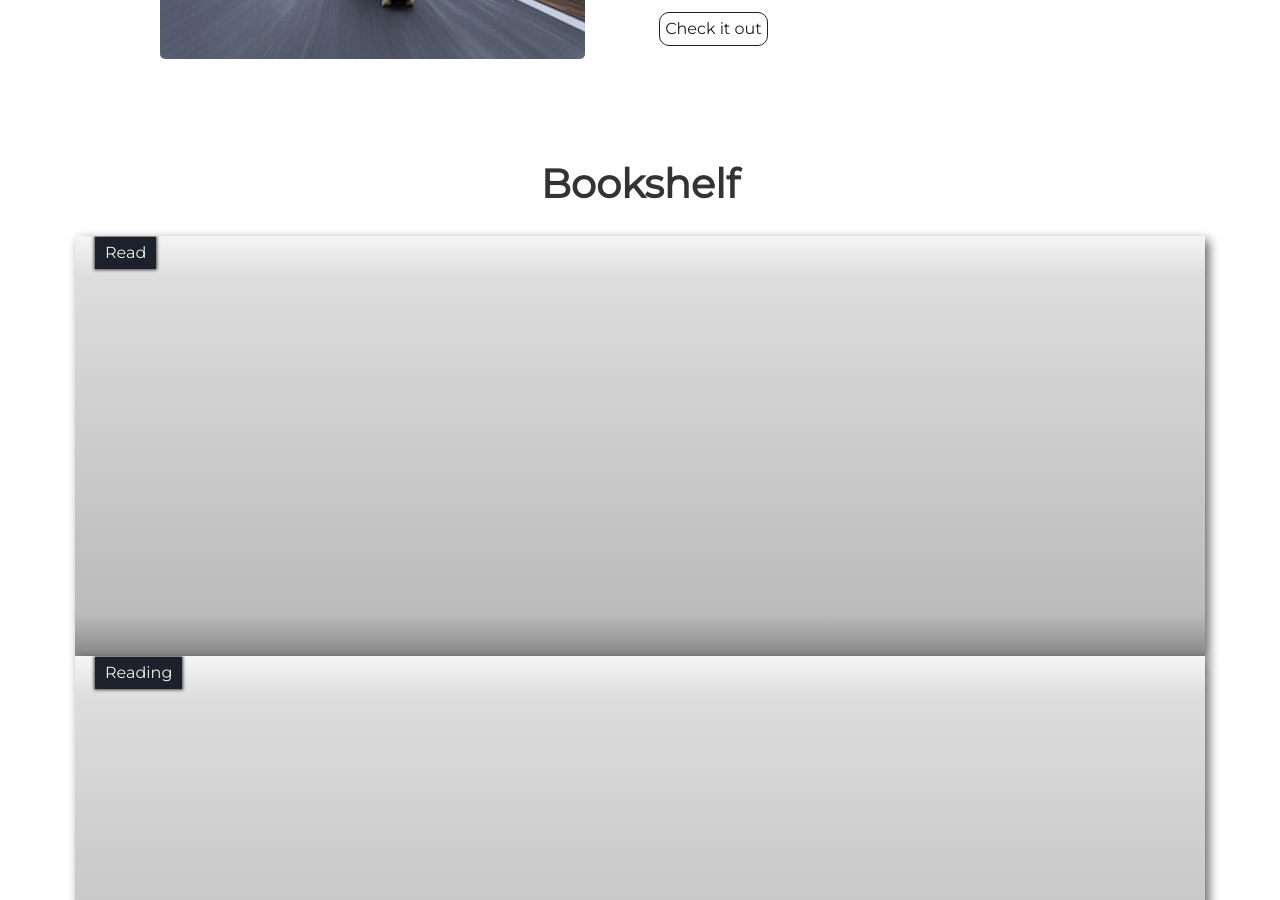
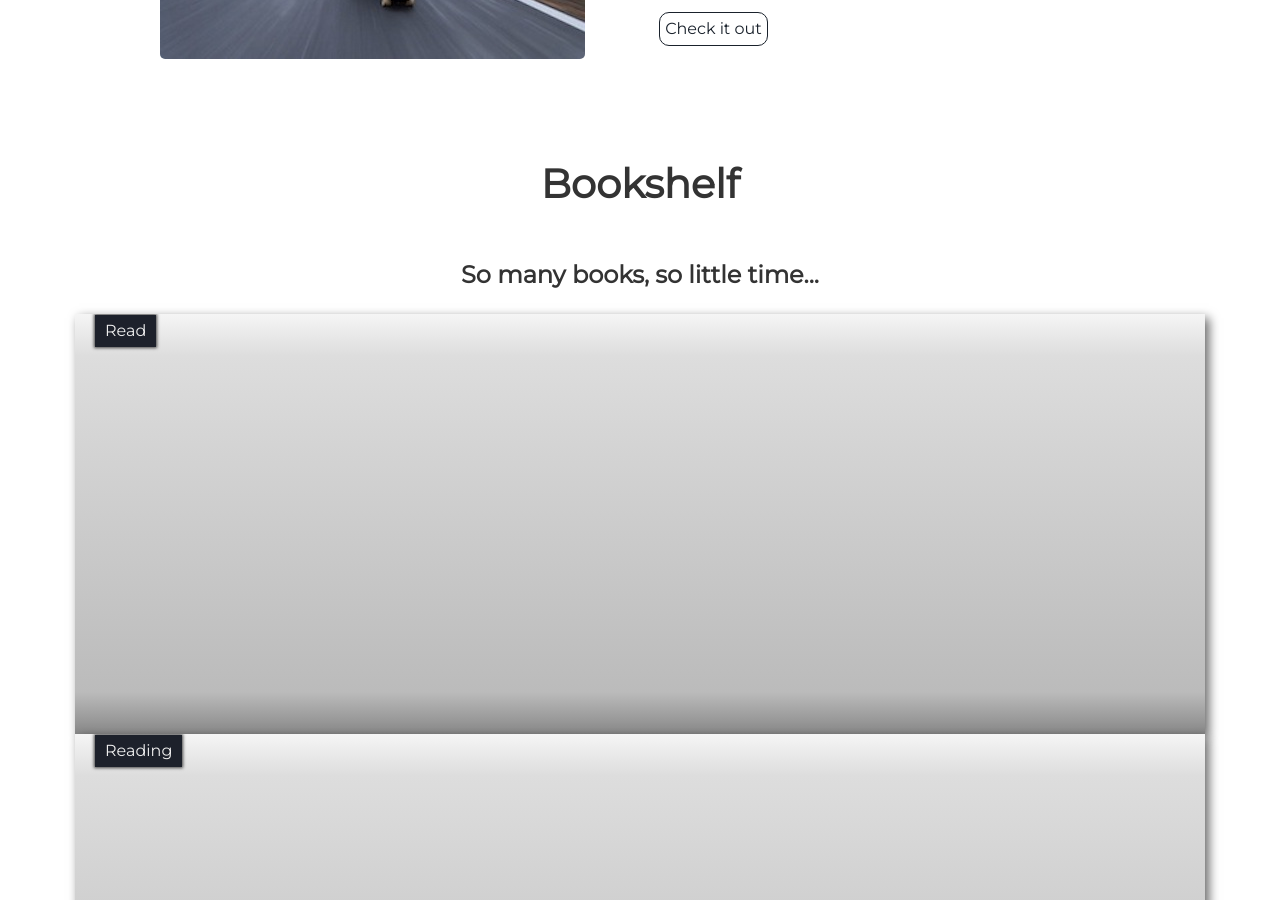
Before and after one commit to mainstringargs/mainstringargs.github.com, a Jekyll site: the page built from index.html, in a window 1280 px wide and 900 px high, scrolled down 2699 px. Built offline with Jekyll 4.4.1, drawn with Linux system fonts in a browser that asks for light colours.

Commit message:
Update bookshelf.html

```diff
--- a/_includes/bookshelf.html
+++ b/_includes/bookshelf.html
@@ -1,5 +1,6 @@
 <div class="user-details">
   <h1> Bookshelf </h1>
+  <h3> So many books, so little time... </h3>
 </div>
 
 <script>
```
